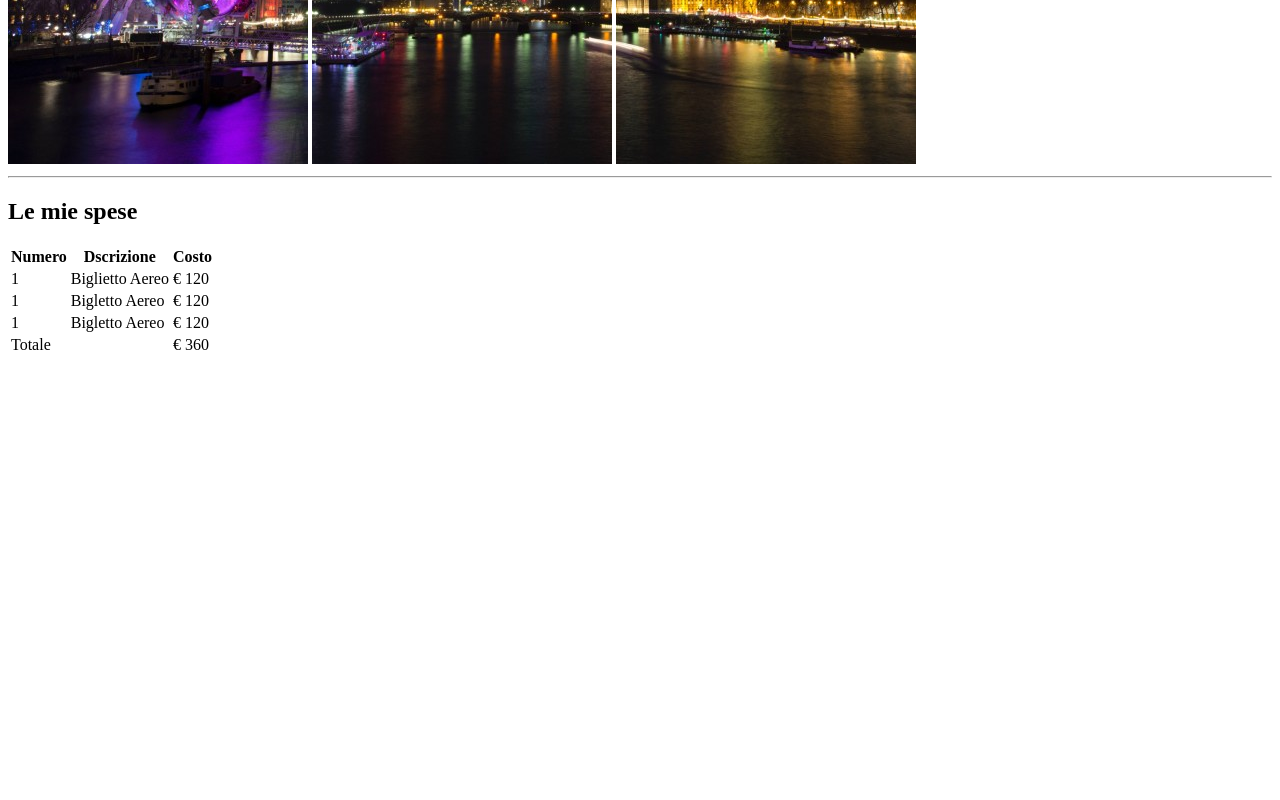
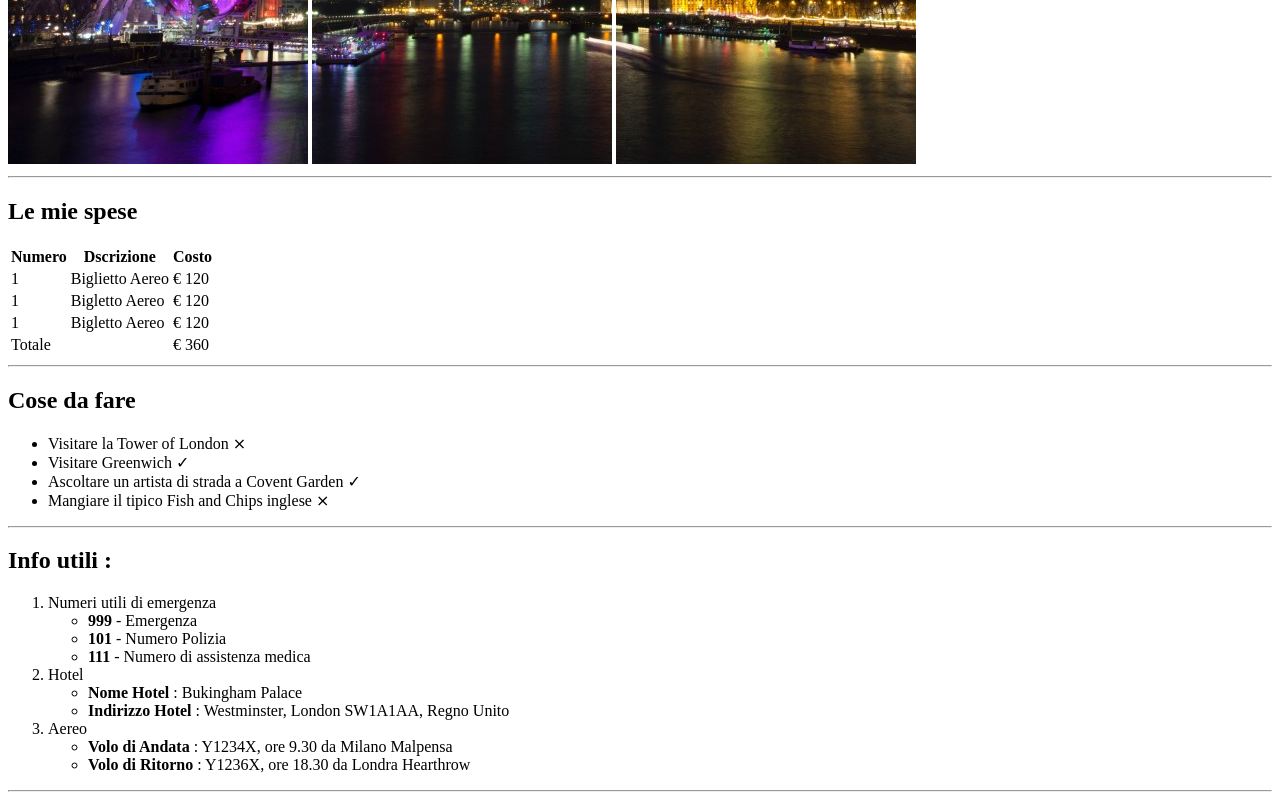
Before and after one commit to SainasFede/html-london-trip, a plain HTML site: page index.html in a window 1280 px wide. Shown: the part 516-1316 px from the top of the page. Before the commit the page ends 881 px from the top, so only its background shows below. Drawn offline with Linux system fonts and the light colour scheme.

Commit message:
add seconda lista

```diff
--- a/index.html
+++ b/index.html
@@ -56,6 +56,70 @@
     </tfoot>
   </table>
   <!--/tabella spese-->
+  <hr>
+  <main>
+    <!--prima lista-->
+    <h2><strong>Cose da fare</strong></h2>
+    <ul>
+     <li>
+      Visitare la Tower of London &Cross;
+      </li>
+     <li>
+      Visitare Greenwich ✓
+    </li>
+    <li>
+      Ascoltare un artista di strada a Covent Garden ✓
+    </li>
+    <li>
+      Mangiare il tipico Fish and Chips inglese &Cross;
+    </li>
+    </ul>
+    <!--/prima lista-->
+    <hr>
+
+    <!--seconda lista-->
+    <h2><strong>Info utili :</strong></h2>
+    <ol>
+      <li>
+        Numeri utili di emergenza
+        <ul>
+          <li>
+            <strong>999</strong> - Emergenza
+          </li>
+          <li>
+            <strong>101</strong> - Numero Polizia
+          </li>
+          <li>
+            <strong>111</strong> - Numero di assistenza medica
+          </li>
+        </ul>
+      </li>
+      <li>
+        Hotel
+        <ul>
+          <li>
+            <strong>Nome Hotel</strong> : Bukingham Palace
+          </li>
+          <li>
+            <strong>Indirizzo Hotel</strong> : Westminster, London SW1A1AA, Regno Unito
+          </li>
+        </ul>
+      </li>
+      <li>
+        Aereo
+        <ul>
+          <li>
+            <strong>Volo di Andata</strong> : Y1234X, ore 9.30 da Milano Malpensa
+          </li>
+          <li>
+            <strong>Volo di Ritorno</strong> : Y1236X, ore 18.30 da Londra Hearthrow
+          </li>
+        </ul>
+      </li>
+    </ol>
+    <!--/seconda lista-->
+  </main>
+  <hr>
 
 
 </body>
```
